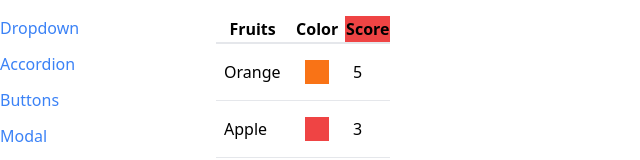
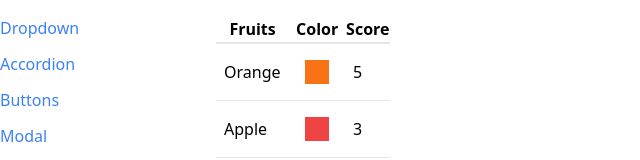
Before and after one commit to Alzubair98/comps, a React (Vite) app: page /table in a window 1280 px wide. Shown: the top 160 px of the page, without its empty margins (0-640 px from the left). Built offline with nearby package versions, Linux system fonts and the light colour scheme.

Commit message:
remove header

```diff
--- a/src/pages/TablePage.jsx
+++ b/src/pages/TablePage.jsx
@@ -35,7 +35,6 @@
     {
       label: "Score",
       render: (fruit) => fruit.score,
-      header: () => <th className="bg-red-500">Score</th>,
     },
   ];
 
```
